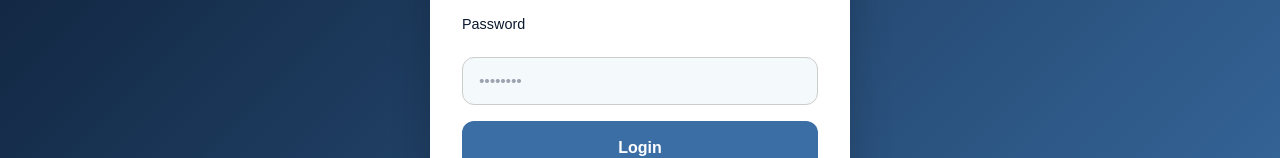
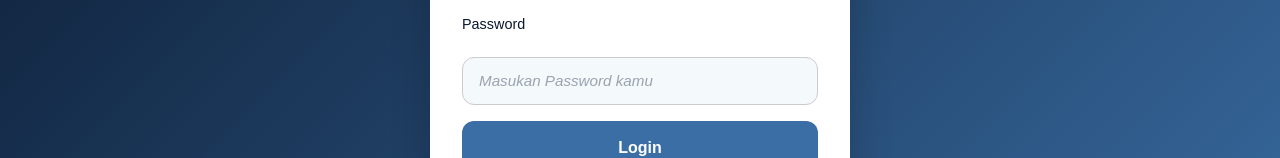
Before and after one commit to sdmalwii/nextzakat, a Next.js app: page /login in a window 1280 px wide. Shown: the part 361-519 px from the top of the page. Built offline with nearby package versions, Linux system fonts and the light colour scheme.

Commit message:
second commit

```diff
--- a/pages/login/index.tsx
+++ b/pages/login/index.tsx
@@ -53,7 +53,7 @@ export default function Login() {
           <input
             type="password"
             id="password"
-            placeholder="••••••••"
+            placeholder="Masukan Password kamu"
             value={password}
             onChange={(e) => setPassword(e.target.value)}
             required
--- a/pages/penerimaan/index.tsx
+++ b/pages/penerimaan/index.tsx
@@ -224,7 +224,7 @@ import styles from '../../styles/penerimaan.module.css';
               </div>
 
               <div className={styles.formGroup}>
-                <label>Tanggal Catat</label>
+                <label>Tanggal Terima</label>
                 <input type="date" required />
               </div>
 
```
